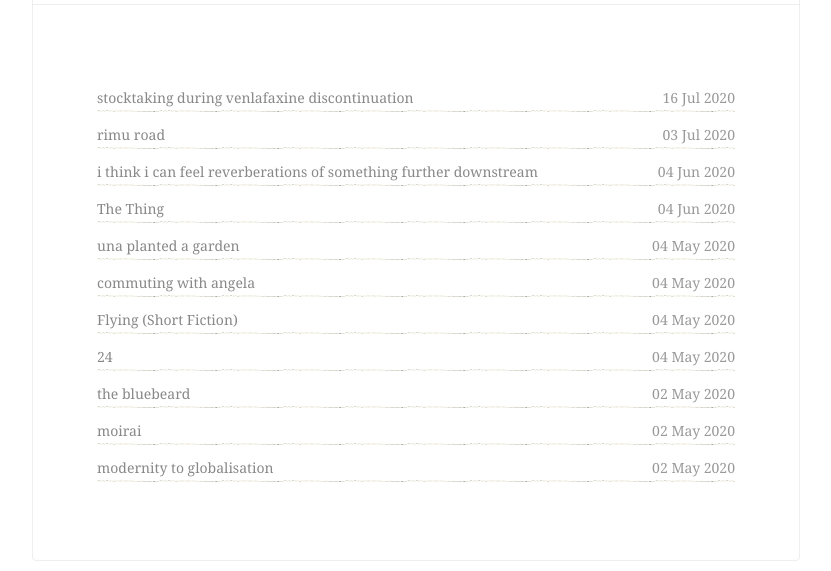
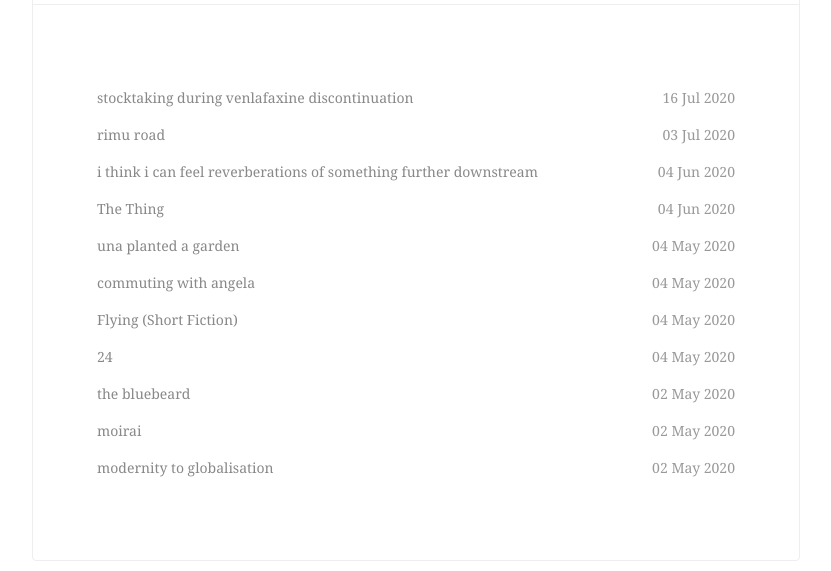
Before and after one commit to lilyholloway/lilyholloway.github.io, a Jekyll site: the page built from index.html, in a window 1280 px wide. Shown: the part 310-881 px from the top of the page, without its empty margins (224-1055 px from the left). Built offline with Jekyll 4.4.1, drawn with Linux system fonts in a browser that asks for light colours; nearby versions of some CDN libraries.

Commit message:
Update default.html

```diff
--- a/_layouts/default.html
+++ b/_layouts/default.html
@@ -43,7 +43,7 @@
           </div>
         {% endif %}
         <div class="markdown-body">
-        <style> .markdown-body a { background: url(/images/line.png) repeat-x left bottom; } </style> {{ content }}
+        {{ content }}
         </div>
         {% if is_post %}{% include signoff.html %}{% endif %}
       </main>
```
